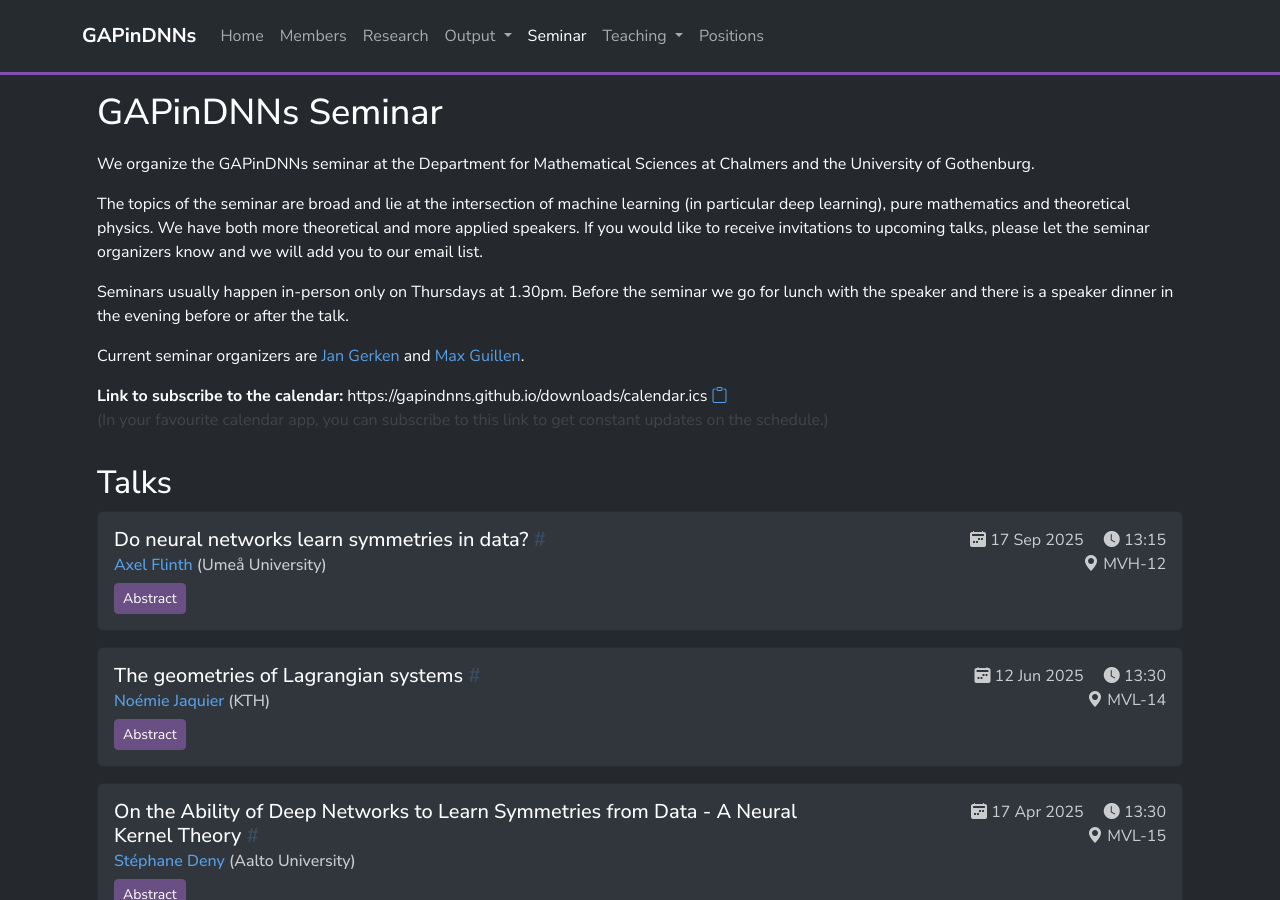
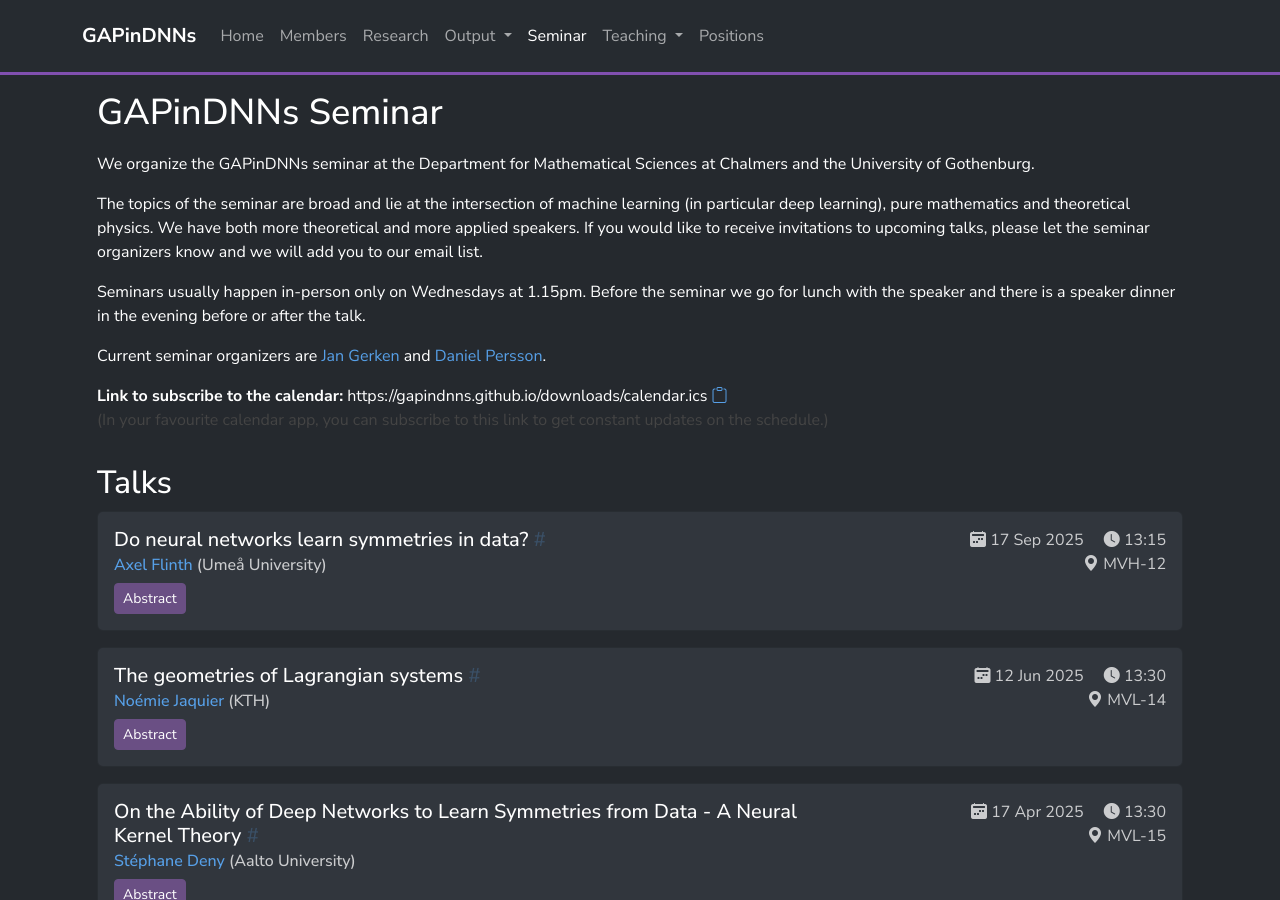
Before and after one commit to GAPinDNNs/gapindnns.github.io, a Jekyll site: the page built from _pages/seminar.md, in a window 1280 px wide and 900 px high. Built offline with Jekyll 4.4.1, drawn with Linux system fonts in a browser that asks for light colours; nearby versions of some CDN libraries.

Commit message:
Update general info about seminars

```diff
--- a/_pages/seminar.md
+++ b/_pages/seminar.md
@@ -7,10 +7,9 @@
 
 The topics of the seminar are broad and lie at the intersection of machine learning (in particular deep learning), pure mathematics and theoretical physics. We have both more theoretical and more applied speakers. If you would like to receive invitations to upcoming talks, please let the seminar organizers know and we will add you to our email list.
 
-Seminars usually happen in-person only on Thursdays at 1.30pm. Before the seminar we go for lunch with the speaker and there is a speaker dinner in the evening before or after the talk.
+Seminars usually happen in-person only on Wednesdays at 1.15pm. Before the seminar we go for lunch with the speaker and there is a speaker dinner in the evening before or after the talk.
 
-Current seminar organizers are [Jan Gerken](/members/Jan_Gerken) and [Max
-Guillen](/members/Max_Guillen).
+Current seminar organizers are [Jan Gerken](/members/Jan_Gerken) and [Daniel Persson](/members/Daniel_Persson).
 
 **Link to subscribe to the calendar:** https://gapindnns.github.io/downloads/calendar.ics <a href="https://gapindnns.github.io/downloads/calendar.ics" class="copyable"><i class="bi bi-clipboard"></i></a>
 <span class="text-secondary">(In your favourite calendar app, you can subscribe to this link to get constant updates on the schedule.)</span>
```
